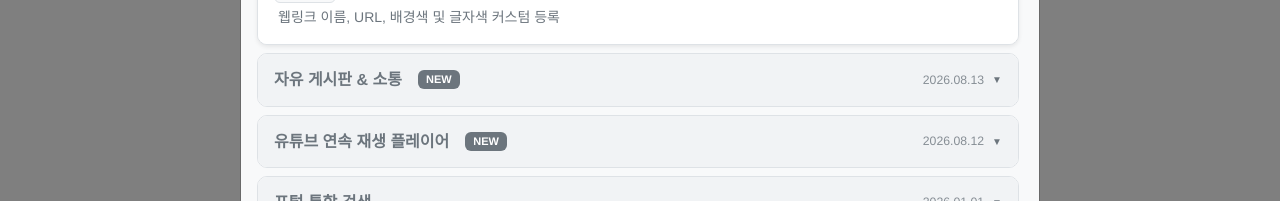
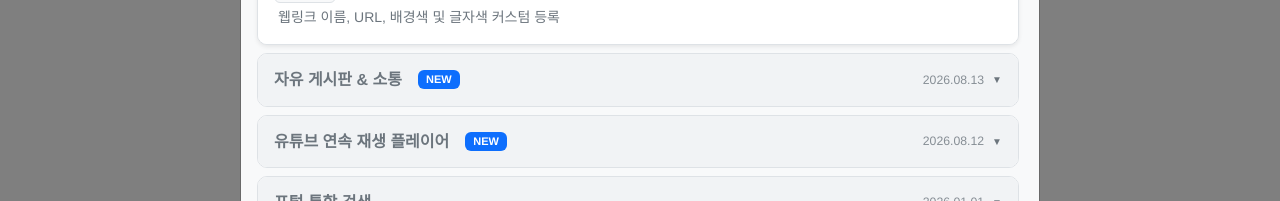
Before and after one commit to JiokKae/bokk, a React (Create React App) app: page /download in a window 1280 px wide. Both pictures are taken after a click on the button "기능 추가 내역". Shown: the part 402-603 px from the top of the page. Built offline with nearby package versions, Linux system fonts and the light colour scheme; no server answers; a web font is replaced by a local one.

Commit message:
✨ 기능 추가 모달 대주제 NEW 뱃지 상시 활성화 색상 유지

```diff
--- a/src/components/Header/SearchSelector/FeatureHistoryModal.js
+++ b/src/components/Header/SearchSelector/FeatureHistoryModal.js
@@ -197,7 +197,7 @@ export default function FeatureHistoryModal() {
 												{category.mainTitle}
 											</h6>
 											{hasNew && (
-												<Badge bg={isOpen ? "primary" : "secondary"} className="ms-2 px-2 py-1" style={{ fontSize: "11px" }}>
+												<Badge bg="primary" className="ms-2 px-2 py-1" style={{ fontSize: "11px" }}>
 													NEW
 												</Badge>
 											)}
```
